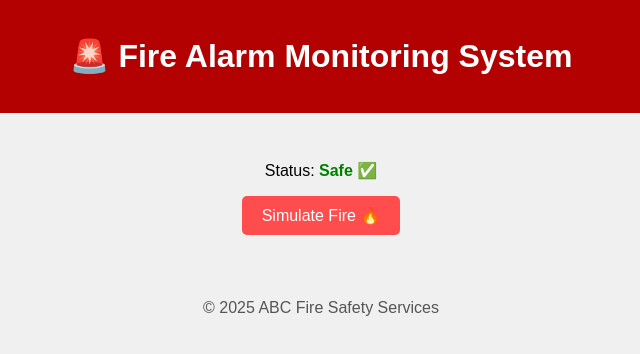
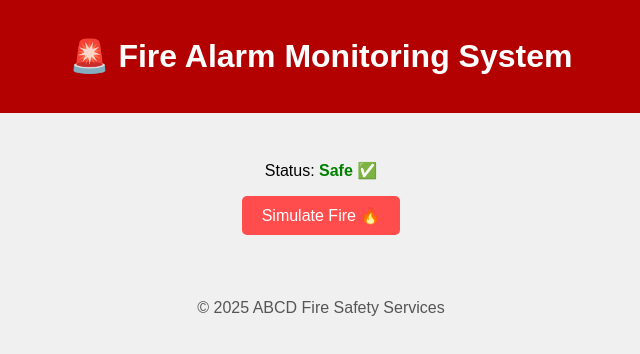
Before and after one commit to kiranbabu09/Gitactions, a plain HTML site: page index.html in a window 1280 px wide. Shown: the full height of the page, 319-959 px from the left. Drawn offline with Linux system fonts and the light colour scheme.

```diff
--- a/index.html
+++ b/index.html
@@ -16,7 +16,7 @@
   </main>
   <audio id="alarmSound" src="https://actions.google.com/sounds/v1/alarms/alarm_clock.ogg"></audio>
   <footer>
-    <p>© 2025 ABC Fire Safety Services</p>
+    <p>© 2025 ABCD Fire Safety Services</p>
   </footer>
   <script src="script.js"></script>
 </body>
```
